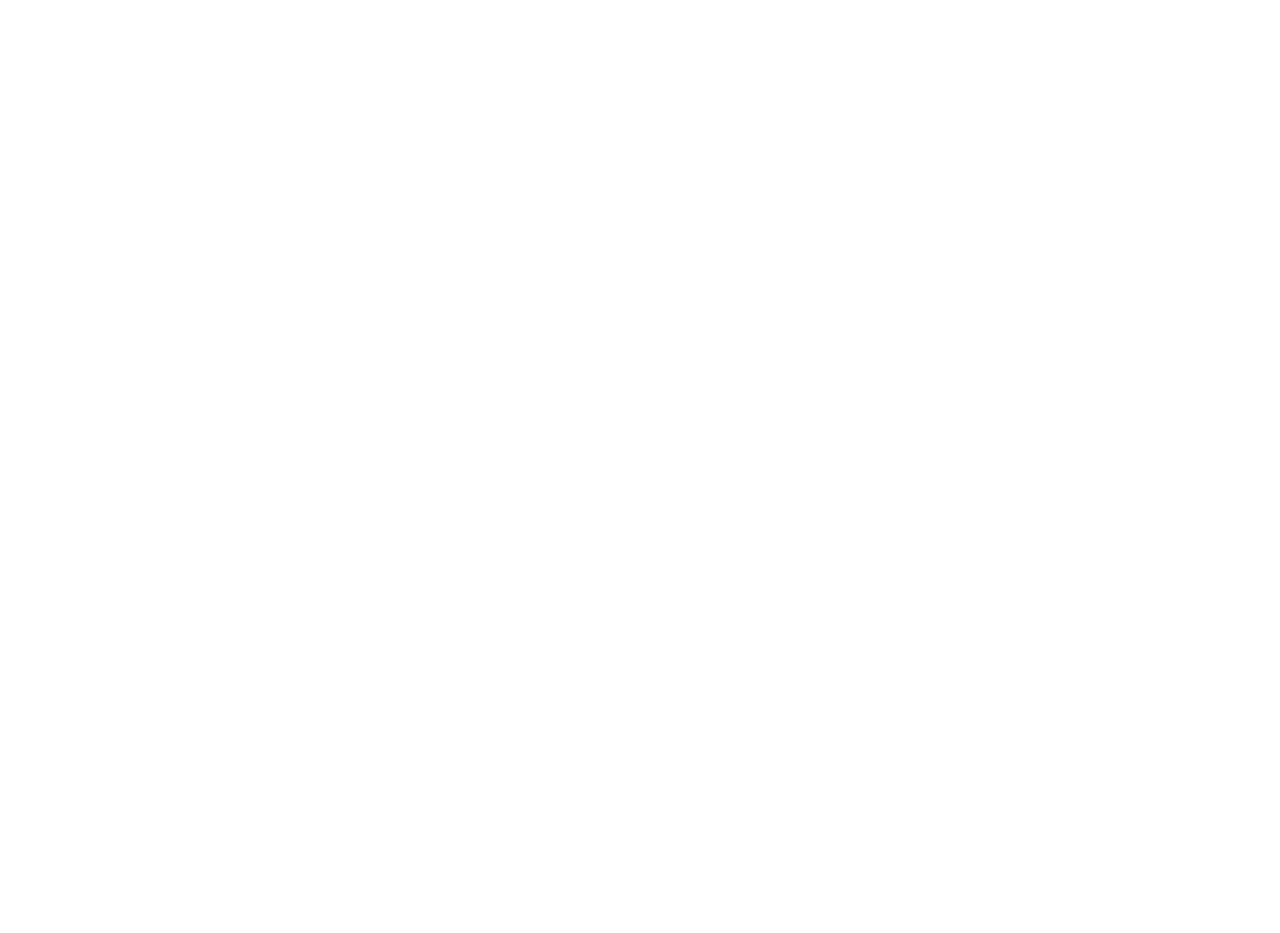
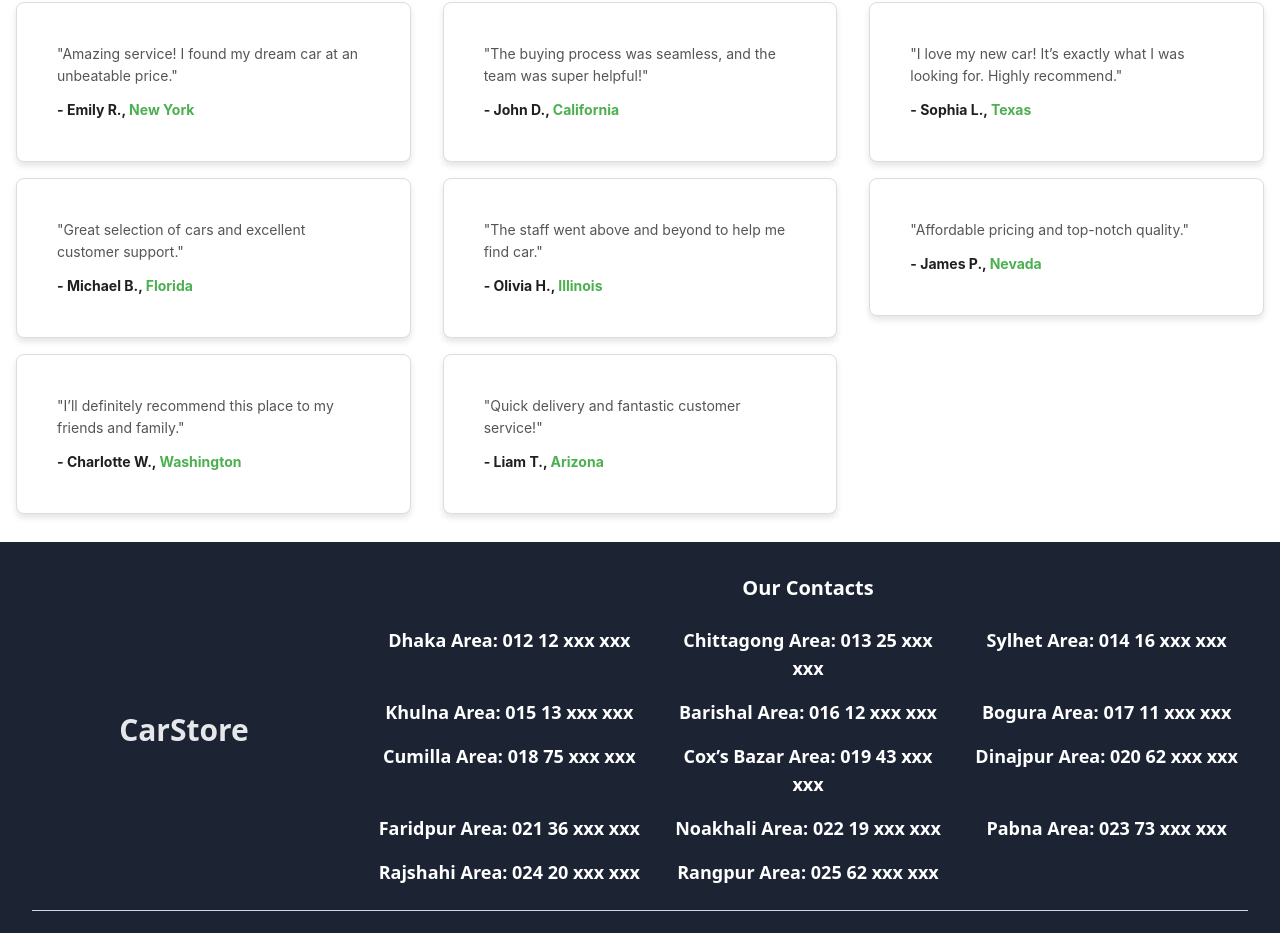
Before and after one commit to nafis200/L-2-A-4, a React (Vite) app: page / in a window 1280 px wide. Shown: the part 878-1811 px from the top of the page. Before the commit the page ends 800 px from the top, so only its background shows below. Built offline with nearby package versions, Linux system fonts and the light colour scheme; no server answers.

Commit message:
footer add

```diff
--- a/package.json
+++ b/package.json
@@ -21,6 +21,7 @@
     "lucide-react": "^0.474.0",
     "react": "^18.3.1",
     "react-dom": "^18.3.1",
+    "react-icons": "^5.4.0",
     "react-redux": "^9.2.0",
     "react-router-dom": "^7.1.3",
     "redux": "^5.0.1",
--- a/src/App.tsx
+++ b/src/App.tsx
@@ -1,6 +1,7 @@
 
 import { Outlet } from 'react-router-dom';
 import Navbar from './pages/navbar/Navbar';
+import Footer from './pages/footer/Footer';
 
 
 function App() {
@@ -8,6 +9,7 @@
      <div>
        <Navbar/>
        <Outlet></Outlet>
+       <Footer/>
      </div>
   )
 }
--- a/src/pages/Card.tsx
+++ b/src/pages/Card.tsx
@@ -82,6 +82,11 @@
           <Button type="primary">View All</Button>
         </div>
       )}
+
+     {/* Extra section */}
+
+
+
     </div>
   );
 };
--- a/src/pages/Home.tsx
+++ b/src/pages/Home.tsx
@@ -1,5 +1,6 @@
 import CustomCard from "./Card";
 import Swipper from "./Swipper";
+import Testimonials from "./Testimonials";
 
 
 const Home = () => {
@@ -10,6 +11,9 @@
     <div className="mt-10">
       <CustomCard/>
     </div>
+    <div>
+      <Testimonials/>
+    </div>
   </div>
   );
 };
--- /dev/null
+++ b/src/pages/Testimonials.tsx
@@ -0,0 +1,100 @@
+
+import React from "react";
+import { Card, Row, Col } from "antd";
+
+const testimonials = [
+  {
+    id: 1,
+    quote: "Amazing service! I found my dream car at an unbeatable price.",
+    name: "Emily R.",
+    location: "New York",
+  },
+  {
+    id: 2,
+    quote: "The buying process was seamless, and the team was super helpful!",
+    name: "John D.",
+    location: "California",
+  },
+  {
+    id: 3,
+    quote: "I love my new car! It’s exactly what I was looking for. Highly recommend.",
+    name: "Sophia L.",
+    location: "Texas",
+  },
+  {
+    id: 4,
+    quote: "Great selection of cars and excellent customer support.",
+    name: "Michael B.",
+    location: "Florida",
+  },
+  {
+    id: 5,
+    quote: "The staff went above and beyond to help me find car.",
+    name: "Olivia H.",
+    location: "Illinois",
+  },
+  {
+    id: 6,
+    quote: "Affordable pricing and top-notch quality.",
+    name: "James P.",
+    location: "Nevada",
+  },
+  {
+    id: 7,
+    quote: "I’ll definitely recommend this place to my friends and family.",
+    name: "Charlotte W.",
+    location: "Washington",
+  },
+  {
+    id: 8,
+    quote: "Quick delivery and fantastic customer service!",
+    name: "Liam T.",
+    location: "Arizona",
+  },
+];
+
+const Testimonials = () => {
+  return (
+    <div style={{ padding: "16px", textAlign: "center" }}>
+      {/* Title and Description */}
+      <div style={{ marginBottom: "32px" }}>
+        <h2 style={{ fontSize: "28px", fontWeight: "bold" }}>What Our Happy Customers Say</h2>
+        <p style={{ fontSize: "16px", color: "#555" }}>
+          Hear from our satisfied customers who found their perfect cars and exceptional service with us.
+        </p>
+      </div>
+
+      {/* Testimonials Grid */}
+      <Row
+        gutter={[16, 16]}
+        style={{
+          display: "grid",
+          gridTemplateColumns: "repeat(auto-fit, minmax(400px, 1fr))",
+          gap: "16px",
+          justifyContent: "center",
+        }}
+      >
+        {testimonials.map((testimonial) => (
+          <Col key={testimonial.id}>
+            <Card
+              style={{
+                border: "1px solid #ddd",
+                borderRadius: "8px",
+                boxShadow: "0px 4px 6px rgba(0, 0, 0, 0.1)",
+                textAlign: "left",
+                padding: "16px",
+              }}
+            >
+              <p style={{ color: "#555" }}>"{testimonial.quote}"</p>
+              <p style={{ fontWeight: "bold", marginTop: "12px" }}>
+                - {testimonial.name}, <span style={{ color: "#4CAF50" }}>{testimonial.location}</span>
+              </p>
+            </Card>
+          </Col>
+        ))}
+      </Row>
+    </div>
+  );
+};
+
+export default Testimonials;
--- /dev/null
+++ b/src/pages/footer/Footer.tsx
@@ -0,0 +1,61 @@
+import { FaFacebookF, FaTwitter, FaInstagram, FaLinkedinIn } from "react-icons/fa";
+
+const Footer = () => {
+  const contactDetails = [
+    { area: "Dhaka Area", number: "012 12 xxx xxx" },
+    { area: "Chittagong Area", number: "013 25 xxx xxx" },
+    { area: "Sylhet Area", number: "014 16 xxx xxx" },
+    { area: "Khulna Area", number: "015 13 xxx xxx" },
+    { area: "Barishal Area", number: "016 12 xxx xxx" },
+    { area: "Bogura Area", number: "017 11 xxx xxx" },
+    { area: "Cumilla Area", number: "018 75 xxx xxx" },
+    { area: "Cox’s Bazar Area", number: "019 43 xxx xxx" },
+    { area: "Dinajpur Area", number: "020 62 xxx xxx" },
+    { area: "Faridpur Area", number: "021 36 xxx xxx" },
+    { area: "Noakhali Area", number: "022 19 xxx xxx" },
+    { area: "Pabna Area", number: "023 73 xxx xxx" },
+    { area: "Rajshahi Area", number: "024 20 xxx xxx" },
+    { area: "Rangpur Area", number: "025 62 xxx xxx" },
+  ];
+
+  return (
+    <footer className="bottom-0 mt-auto w-full bg-[#1C2434] p-8 lg:mt-3">
+      <div className="container mx-auto flex flex-col md:flex-row md:space-x-8">
+        <div className="flex items-center justify-center md:w-1/4">
+          <h1 className="text-3xl font-bold text-gray-200">CarStore</h1>
+        </div>
+        <div className="flex-1 text-center md:w-2/4">
+          <h2 className="mb-6 text-xl font-bold text-white">Our Contacts</h2>
+          <div className="grid grid-cols-1 gap-4 text-sm sm:grid-cols-1 lg:grid-cols-3">
+            {contactDetails.map((contact, index) => (
+              <div key={index} className="text-lg font-bold text-white lg:text-lg">
+                {contact.area}: {contact.number}
+              </div>
+            ))}
+          </div>
+        </div>
+      </div>
+      <div className="mt-6 border-t border-gray-300 pt-6 text-center text-sm text-white">
+        <div className="flex flex-col items-center space-y-4 md:flex-row md:justify-between md:space-y-0">
+          <p>&copy; 2025 CarStore. All rights reserved.</p>
+          <div className="flex space-x-4 text-3xl">
+            <a href="#" className="text-gray-300 hover:text-white">
+              <FaFacebookF />
+            </a>
+            <a href="#" className="text-gray-300 hover:text-white">
+              <FaTwitter />
+            </a>
+            <a href="#" className="text-gray-300 hover:text-white">
+              <FaInstagram />
+            </a>
+            <a href="#" className="text-gray-300 hover:text-white">
+              <FaLinkedinIn />
+            </a>
+          </div>
+        </div>
+      </div>
+    </footer>
+  );
+};
+
+export default Footer;
```
Also changed, not shown: 1 other file (tests, documents, lock files or other folders).
